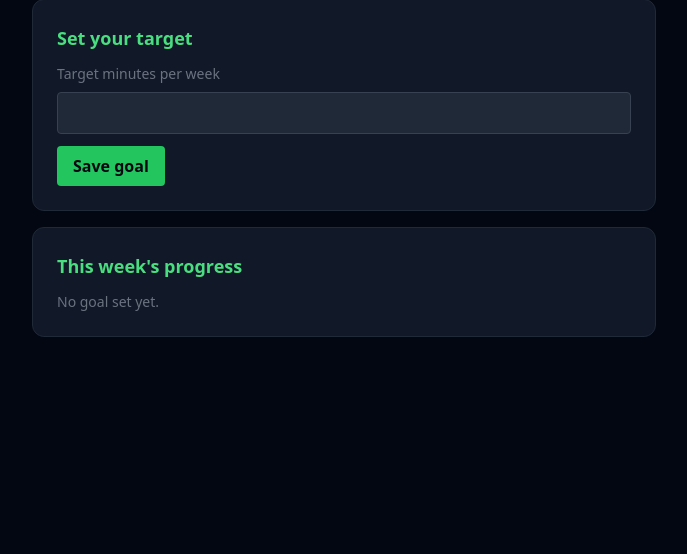
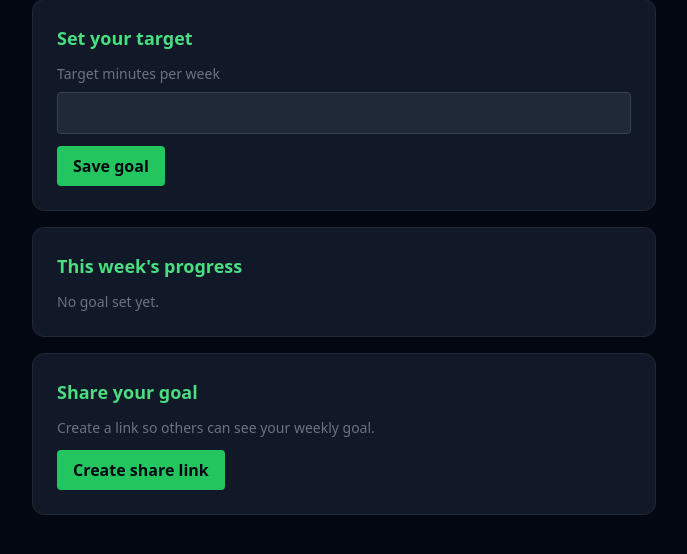
Before and after one commit to shizuku0901/unsw_college_computing_media_presentation_website, a Flask app: template fitness_app/template/goal/index.html in a window 1280 px wide. Shown: the part 170-724 px from the top of the page, without its empty margins (296-983 px from the left). Run offline with Flask 3, Linux system fonts and the light colour scheme; the template is opened without the code that fills it, so the values that code supplies are empty; parts of the project's set-up code (start-up, migrations or seed data) failed here and were passed over; some libraries are stand-ins or nearby versions.

Commit message:
feat: add sharing functionality for weekly goals with copy link and unshare options

```diff
--- a/fitness_app/template/goal/index.html
+++ b/fitness_app/template/goal/index.html
@@ -41,4 +41,46 @@
     {% endif %}
 </div>
 
+<!-- 共有カード -->
+<div class="bg-gray-900 border border-gray-800 rounded-xl p-6 mb-4">
+    <h2 class="text-green-400 font-semibold text-lg mb-3">Share your goal</h2>
+
+    {% if share_id %}
+    <label for="share_url" class="text-gray-500 text-sm mb-2 block">Share link</label>
+    <input id="share_url" type="text" readonly
+           value="{{ url_for('goal.shared', share_id=share_id, _external=True) }}"
+           class="w-full p-2 rounded bg-gray-800 text-white border border-gray-700 mb-3">
+    <div class="flex gap-3">
+        <button type="button" onclick="copyShareUrl()"
+                class="px-4 py-2 rounded bg-green-500 text-gray-950 font-semibold hover:bg-green-400">
+            Copy link
+        </button>
+        <form method="POST" action="{{ url_for('goal.unshare') }}">
+            <button type="submit"
+                    class="px-4 py-2 rounded bg-gray-800 text-gray-200 border border-gray-700 hover:bg-gray-700">
+                Stop sharing
+            </button>
+        </form>
+    </div>
+    <p id="copy_msg" class="text-green-400 text-sm mt-2 hidden">Copied!</p>
+    {% else %}
+    <p class="text-gray-500 text-sm mb-3">Create a link so others can see your weekly goal.</p>
+    <form method="POST" action="{{ url_for('goal.share') }}">
+        <button type="submit"
+                class="px-4 py-2 rounded bg-green-500 text-gray-950 font-semibold hover:bg-green-400">
+            Create share link
+        </button>
+    </form>
+    {% endif %}
+</div>
+
+<script>
+function copyShareUrl() {
+    const input = document.getElementById('share_url');
+    navigator.clipboard.writeText(input.value).then(() => {
+        document.getElementById('copy_msg').classList.remove('hidden');
+    });
+}
+</script>
+
 {% endblock %}
```
